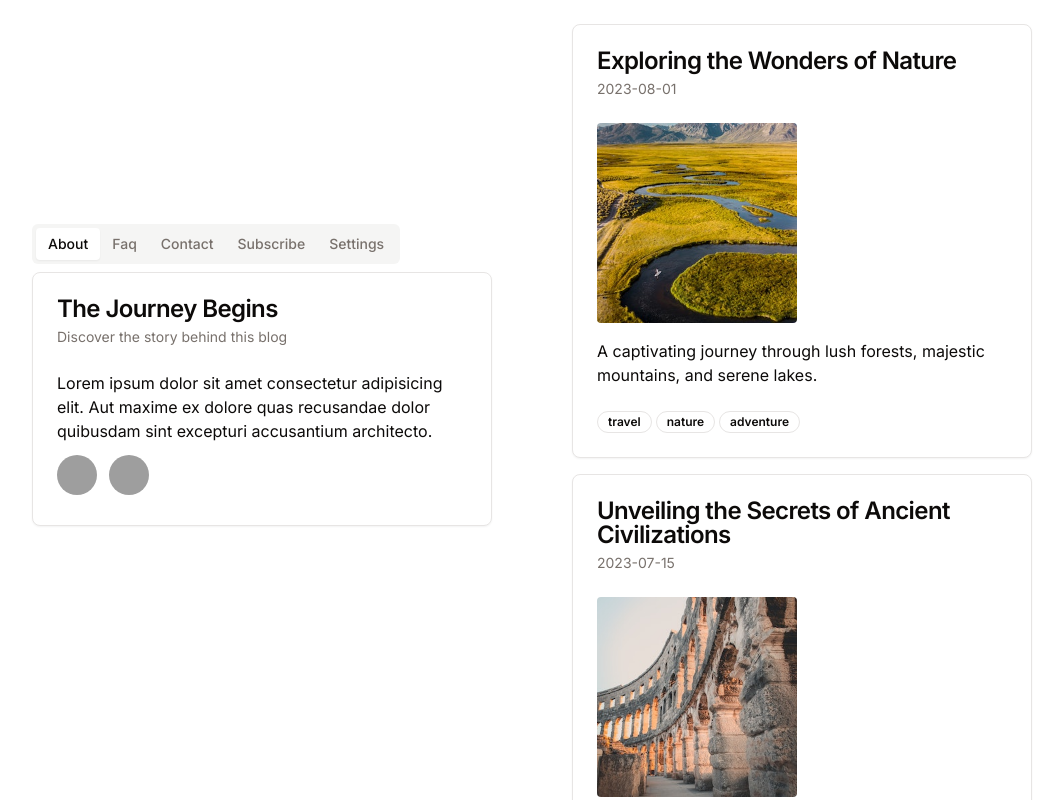
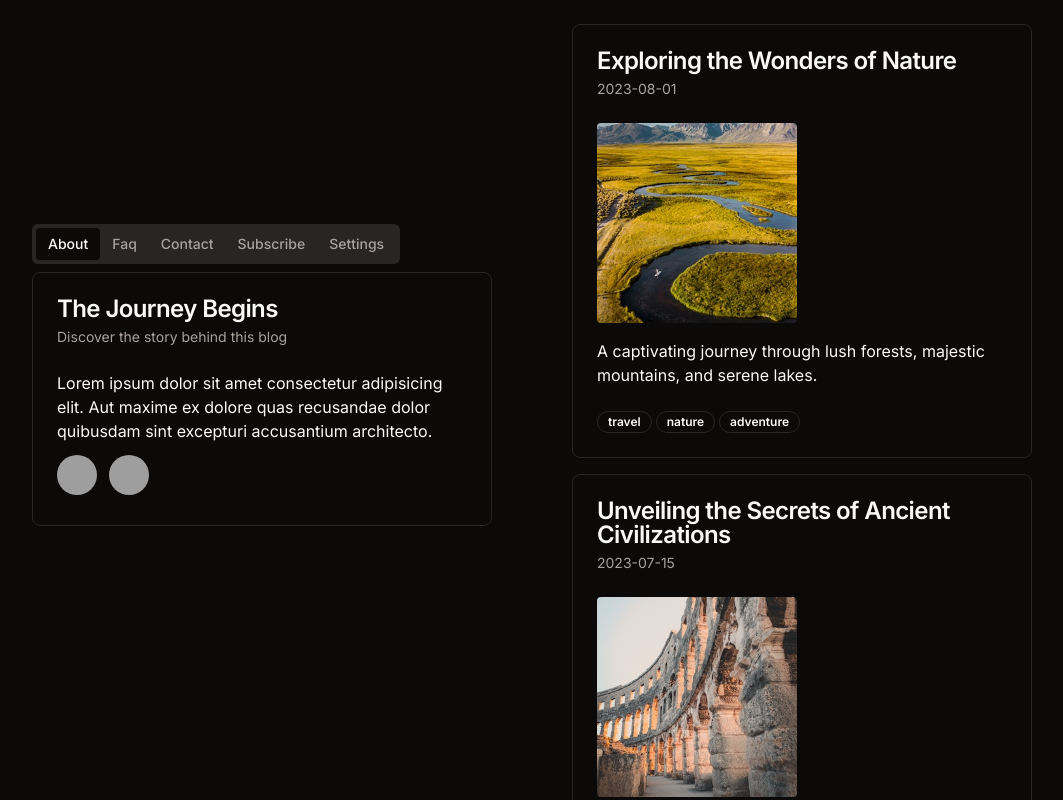
Before and after one commit to piotrszubert/simple-blog-template, a Next.js app: page / in a window 1280 px wide. Shown: the top 800 px of the page, without its empty margins (108-1171 px from the left). Built offline with nearby package versions, Linux system fonts and the light colour scheme; grey boxes are pictures that could not be loaded.

Commit message:
fix dark mode, removed pages folder

```diff
--- a/app/layout.tsx
+++ b/app/layout.tsx
@@ -1,4 +1,5 @@
 import "./globals.css"
+import { ThemeProvider } from "@/components/themeProvider"
 
 export const metadata = {
   title: 'Next.js',
@@ -12,7 +13,11 @@ export default function RootLayout({
 }) {
   return (
     <html lang="en">
-      <body>{children}</body>
+      <body>
+        <ThemeProvider attribute="class" defaultTheme="dark" enableSystem>
+          {children}
+        </ThemeProvider>
+      </body>
     </html>
   )
 }
--- a/components/themeProvider.tsx
+++ b/components/themeProvider.tsx
@@ -1,3 +1,5 @@
+'use client'
+
 import * as React from "react"
 import { ThemeProvider as NextThemesProvider } from "next-themes"
 import { type ThemeProviderProps } from "next-themes/dist/types"
--- a/pages/_app.tsx
+++ /dev/null
@@ -1,11 +0,0 @@
-// import '@/globals.css'
-import type { AppProps } from 'next/app'
-import { ThemeProvider } from '@/components/themeProvider'
-
-export default function App({ Component, pageProps }: AppProps) {
-  return(
-    <ThemeProvider attribute="class" defaultTheme="dark" enableSystem>
-      <Component {...pageProps} />
-    </ThemeProvider>
-  )
-}
```
